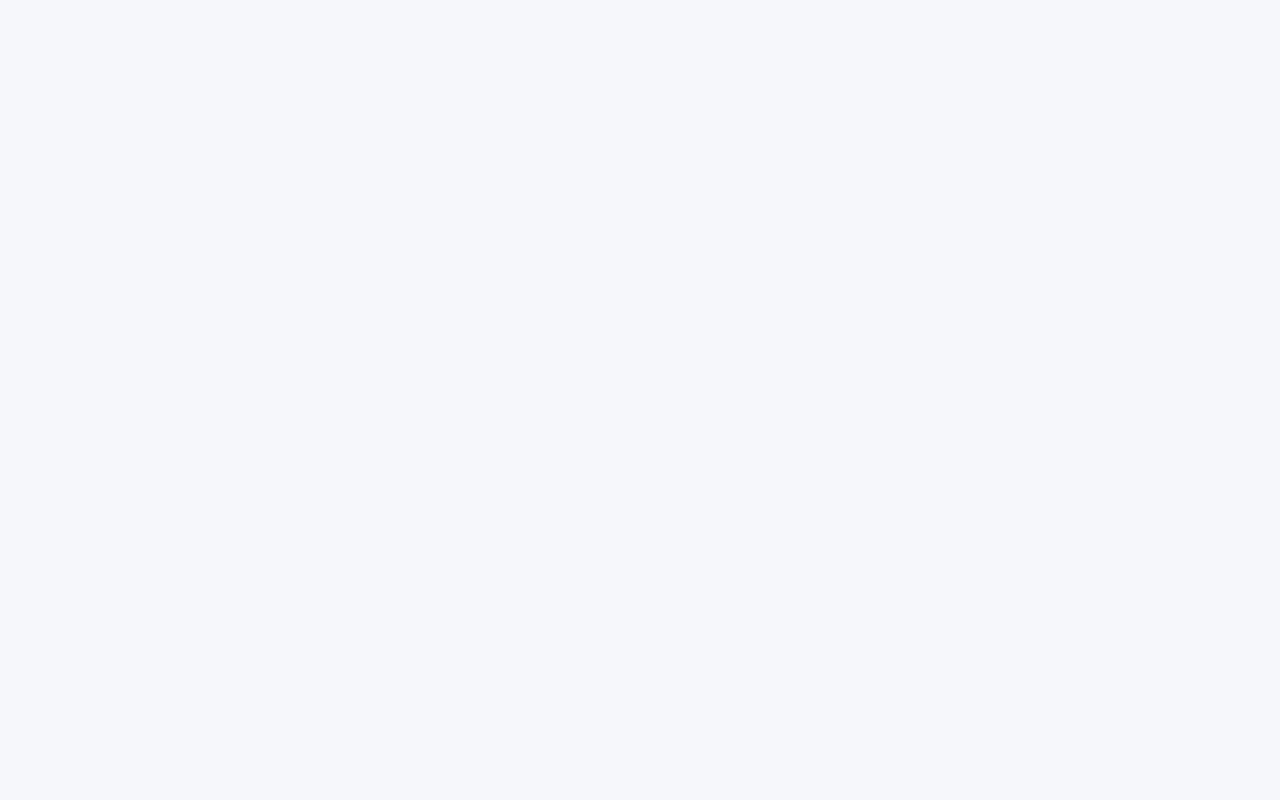
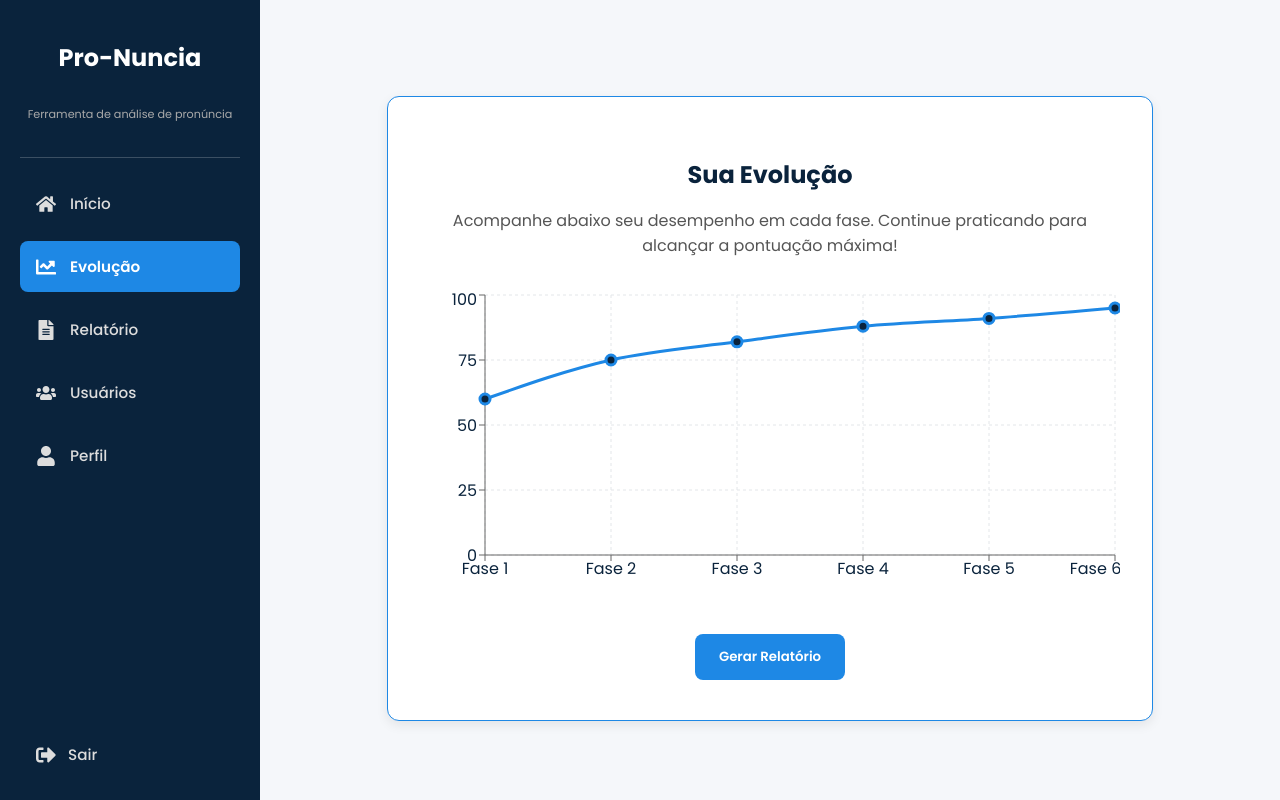
Before and after one commit to carolinyat/control-system-frontend, a React (Vite) app: page /evolucao in a window 1280 px wide. Before the commit this address had no page. Built offline with nearby package versions, Linux system fonts and the light colour scheme.

Commit message:
feat: evolucao

```diff
--- a/package.json
+++ b/package.json
@@ -14,7 +14,8 @@
     "react": "^19.1.1",
     "react-dom": "^19.1.1",
     "react-icons": "^5.5.0",
-    "react-router-dom": "^7.9.1"
+    "react-router-dom": "^7.9.1",
+    "recharts": "^3.3.0"
   },
   "devDependencies": {
     "@eslint/js": "^9.33.0",
--- a/src/App.tsx
+++ b/src/App.tsx
@@ -5,6 +5,7 @@ import Admin from "./pages/Admin";
 import Dashboard from "./pages/Dashboard";
 import ResetPassword from "./pages/ResetPassword";
 import Pronuncia from "./pages/Pronuncia"; import Finalizacao from "./pages/Finalizacao";
+import Evolucao from "./pages/Evolucao";
 
 function App() {
   return (
@@ -18,6 +19,7 @@ function App() {
         <Route path="/reset-password" element={<ResetPassword />} />
         <Route path="/pronuncia" element={<Pronuncia />} />
         <Route path="/finalizacao" element={<Finalizacao />} />
+        <Route path="/evolucao" element={<Evolucao />} />
       </Routes>
     </Router>
   );
--- /dev/null
+++ b/src/pages/Evolucao.tsx
@@ -0,0 +1,83 @@
+import Sidebar from "../components/Sidebar";
+import styles from "../styles/Evolucao.module.css";
+import { useNavigate } from "react-router-dom";
+
+import {
+    LineChart,
+    Line,
+    XAxis,
+    YAxis,
+    CartesianGrid,
+    Tooltip,
+    ResponsiveContainer,
+} from "recharts";
+
+export default function Evolucao() {
+    const data = [
+        { fase: "Fase 1", pontuacao: 60 },
+        { fase: "Fase 2", pontuacao: 75 },
+        { fase: "Fase 3", pontuacao: 82 },
+        { fase: "Fase 4", pontuacao: 88 },
+        { fase: "Fase 5", pontuacao: 91 },
+        { fase: "Fase 6", pontuacao: 95 },
+    ];
+
+    const navigate = useNavigate();
+
+    return (
+        <div className={styles.container}>
+            <Sidebar />
+
+            <main className={styles.content}>
+                {/* <div className={styles.scoreBox}>
+          <h4>Suas conquistas 🏆</h4>
+          <div className={styles.scoreInfo}>
+            <span>Nível</span>
+            <span>Pontuação</span>
+          </div>
+        </div> */}
+
+                <div className={styles.card}>
+                    <h2>Sua Evolução</h2>
+                    <p>
+                        Acompanhe abaixo seu desempenho em cada fase. Continue praticando
+                        para alcançar a pontuação máxima!
+                    </p>
+
+                    <div className={styles.chartContainer}>
+                        <ResponsiveContainer width="100%" height={300}>
+                            <LineChart data={data}>
+                                <CartesianGrid strokeDasharray="3 3" stroke="#E3E6E9" />
+                                <XAxis dataKey="fase" tick={{ fill: "#0A233C" }} />
+                                <YAxis domain={[0, 100]} tick={{ fill: "#0A233C" }} />
+                                <Tooltip
+                                    contentStyle={{
+                                        background: "white",
+                                        border: "1px solid var(--gray-light)",
+                                        borderRadius: "8px",
+                                    }}
+                                />
+                                <Line
+                                    type="monotone"
+                                    dataKey="pontuacao"
+                                    stroke="var(--primary)"
+                                    strokeWidth={3}
+                                    dot={{ r: 5, fill: "var(--secondary)" }}
+                                />
+                            </LineChart>
+                        </ResponsiveContainer>
+                    </div>
+
+                    <div className={styles.actions}>
+                        <button
+                            className={styles.primaryBtn}
+                            onClick={() => navigate("/relatorio")}
+                        >
+                            Gerar Relatório
+                        </button>
+                    </div>
+                </div>
+            </main>
+        </div>
+    );
+}
--- /dev/null
+++ b/src/styles/Evolucao.module.css
@@ -0,0 +1,94 @@
+.container {
+  display: flex;
+  min-height: 100vh;
+  background: var(--background);
+}
+
+/* Conteúdo principal */
+.content {
+  flex: 1;
+  display: flex;
+  flex-direction: column;
+  align-items: center;
+  justify-content: flex-start;
+  position: relative;
+  padding: 2rem;
+}
+
+/* Box de pontuação */
+.scoreBox {
+  position: absolute;
+  top: 1.5rem;
+  right: 2rem;
+  background: white;
+  border-radius: 10px;
+  padding: 1rem 2rem;
+  box-shadow: 0 2px 6px rgba(0, 0, 0, 0.08);
+  text-align: center;
+}
+
+.scoreBox h4 {
+  margin-bottom: 0.5rem;
+  color: var(--secondary);
+  font-weight: 600;
+}
+
+.scoreInfo {
+  display: flex;
+  justify-content: space-between;
+  gap: 2rem;
+  font-weight: bold;
+  color: var(--primary);
+}
+
+/* Card principal */
+.card {
+  background: white;
+  border-radius: 12px;
+  padding: 2.5rem 2rem;
+  max-width: 700px;
+  width: 100%;
+  border: 1px solid var(--primary);
+  box-shadow: 0 4px 12px rgba(0, 0, 0, 0.08);
+  text-align: center;
+  margin-top: 4rem;
+}
+
+.card h2 {
+  color: var(--secondary);
+  margin-bottom: 0.5rem;
+}
+
+.card p {
+  color: #555;
+  margin-bottom: 2rem;
+}
+
+/* Gráfico */
+.chartContainer {
+  width: 100%;
+  height: 320px;
+  margin-bottom: 1.5rem;
+}
+
+/* Ações */
+.actions {
+  display: flex;
+  justify-content: center;
+  margin-top: 1rem;
+}
+
+.primaryBtn {
+  background: var(--primary);
+  color: white;
+  border: none;
+  padding: 0.8rem 1.5rem;
+  border-radius: 8px;
+  font-weight: 600;
+  cursor: pointer;
+  transition: background 0.3s ease;
+}
+
+.primaryBtn:hover {
+  background: var(--secondary);
+}
```
Also changed, not shown: 1 other file (tests, documents, lock files or other folders).
